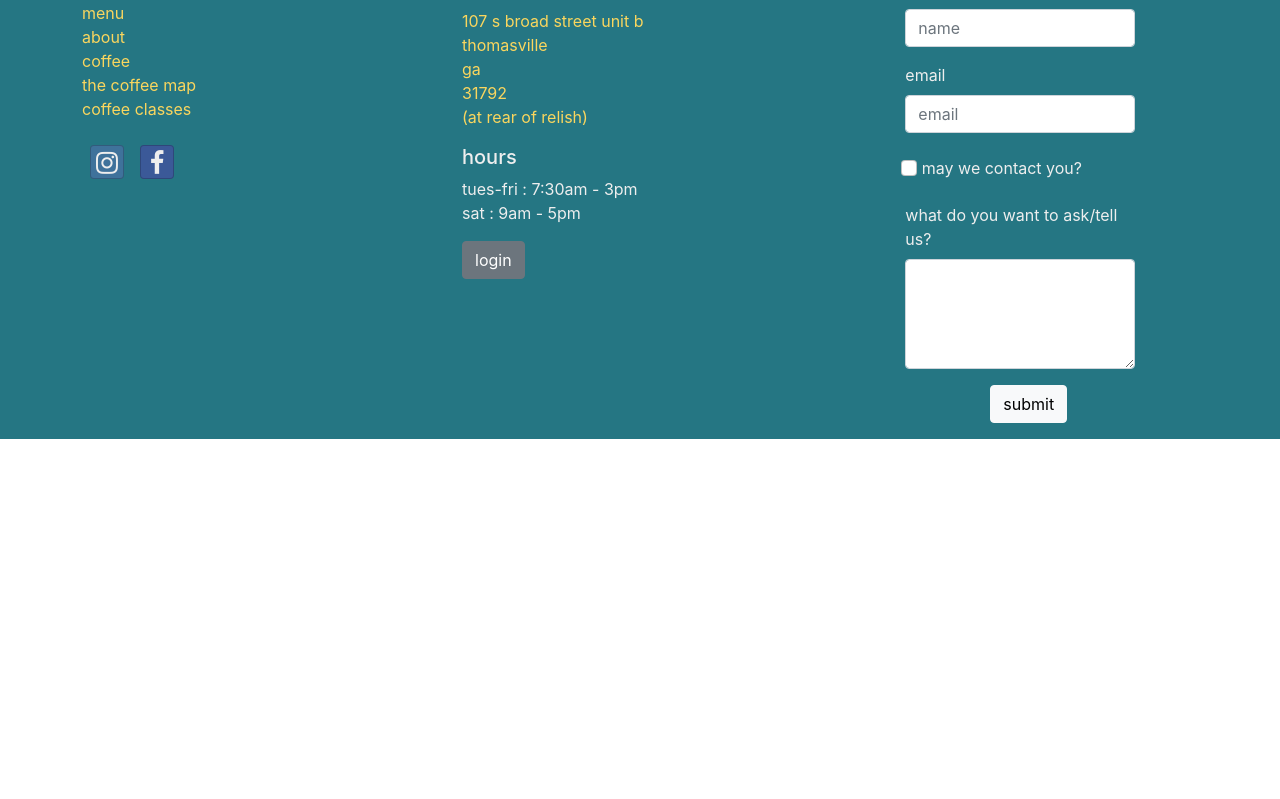
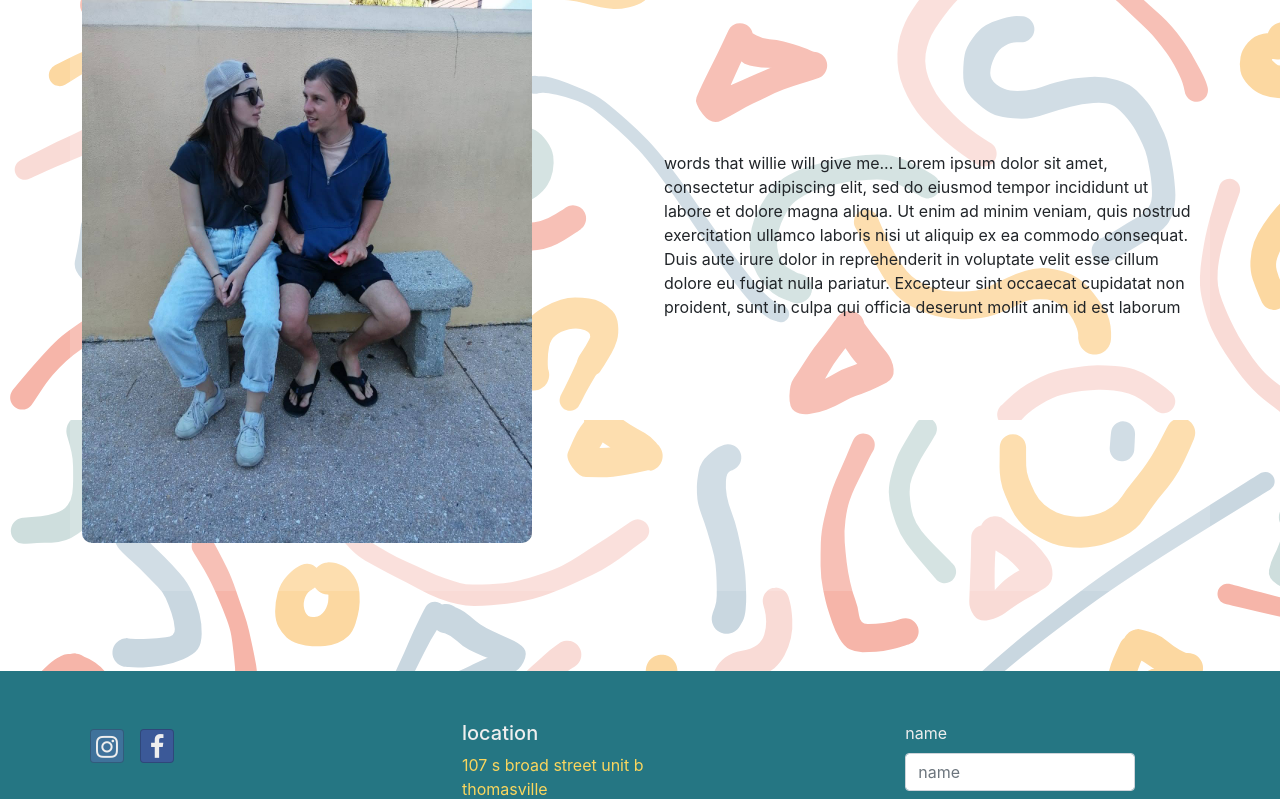
Before and after one commit to clairerob/pasco-coffee-react, a React (Create React App) app: page / in a window 1280 px wide. Shown: the part 2780-3579 px from the top of the page. Before the commit the page ends 3219 px from the top, so only its background shows below. Built offline with nearby package versions, Linux system fonts and the light colour scheme.

Commit message:
undo user login, minor layout tweaks

```diff
--- a/src/App.css
+++ b/src/App.css
@@ -123,7 +123,7 @@ footer {
   }
 
   .aboutpage-img {
-	border-radius: 8px;
+	border-radius: 10px;
 	max-height: 600px;
   }
 
@@ -183,3 +183,8 @@ footer {
 .page-overlay {
 	background-color: rgba(255, 255, 255, 0.15);
 }
+
+.contact-page-location-info {
+	background-color: #63a4ff;
+	border-radius: 10px;
+}
--- a/src/app/store.js
+++ b/src/app/store.js
@@ -1,10 +1,8 @@
 import { configureStore } from '@reduxjs/toolkit';
 import { logger } from 'redux-logger';
-import { userReducer } from '../features/user/userSlice';
 
 export const store = configureStore({
   reducer: {
-    user: userReducer,
   },
   middleware: (getDefaultMiddleware) => getDefaultMiddleware().concat([logger]),
 });
--- a/src/components/Footer.js
+++ b/src/components/Footer.js
@@ -1,15 +1,29 @@
-import { Container, Row, Col } from 'reactstrap';
+import { Container, Row, Col, Button } from 'reactstrap';
 import { Link } from 'react-router-dom';
 import ContactForm from './ContactForm';
-import UserLoginForm from '../features/user/UserLoginForm';
 
 const Footer = () => {
 	return (
 		<footer className='site-footer'>
 			<Container>
 				<Row className='pb-3'>
-					<Col className=' d-none d-md-block'>
-						<ul className='list-unstyled'>
+					<Col className='d-none d-md-block'>
+						<div>
+							<a
+								className='btn btn-social-icon btn-instagram'
+								href='http://instagram.com/'
+							>
+								<i className='fa fa-instagram'></i>
+							</a>
+							<a
+								className='btn btn-social-icon btn-facebook'
+								href='http://facebook.com/'
+							>
+								<i className='fa fa-facebook'></i>
+							</a>
+						</div>
+
+						<ul className='list-unstyled mt-4'>
 							<li>
 								<Link to='/'>home</Link>
 							</li>
@@ -28,22 +42,12 @@ const Footer = () => {
 							<li>
 								<Link to='/coffee-classes'>coffee classes</Link>
 							</li>
+							<li>
+								<Link to='/contact'>contact us</Link>
+							</li>
 						</ul>
 
-						<div>
-							<a
-								class='btn btn-social-icon btn-instagram'
-								href='http://instagram.com/'
-							>
-								<i class='fa fa-instagram'></i>
-							</a>
-							<a
-								class='btn btn-social-icon btn-facebook'
-								href='http://facebook.com/'
-							>
-								<i class='fa fa-facebook'></i>
-							</a>
-						</div>
+						<a href='https://pasco-farms.square.site/pasco-coffee-bar'><Button className='btn-light mx-auto my-5 px-5 btn-lg'>order now</Button></a>
 					</Col>
 					<Col>
 						<h5>location</h5>
@@ -81,7 +85,6 @@ const Footer = () => {
 								<i class='fa fa-facebook'></i>
 							</a>
 						</div>
-						<UserLoginForm />
 					</Col>
 					<Col className='d-none d-sm-block'>
 						<ContactForm />
--- a/src/components/Header.js
+++ b/src/components/Header.js
@@ -7,7 +7,7 @@ import {
 	Nav,
 	NavItem,
 } from 'reactstrap';
-import { Link, NavLink } from 'react-router-dom';
+import { NavLink } from 'react-router-dom';
 
 const Header = () => {
 	const [menuOpen, setMenuOpen] = useState(false);
@@ -16,9 +16,9 @@ const Header = () => {
 	return (
 		<div className='header'>
 			<div className='order-banner'>
-				<Link className='order-banner' to='/order'>
+				<a className='order-banner' href='https://pasco-farms.square.site/pasco-coffee-bar'>
 					ORDER ONLINE
-				</Link>
+				</a>
 			</div>
 			<Navbar sticky='top' expand='sm' light className='mx-auto px-sm-3 px-lg-5'>
 				<NavbarBrand href='/'>
--- /dev/null
+++ b/src/features/AboutContent.js
@@ -0,0 +1,26 @@
+import { Row, Col } from 'reactstrap';
+import owner from '../app/assets/owner.jpg';
+
+const AboutContent = () => {
+	return (
+			<Row className='py-5 gx-5 gy-4 align-items-center'>
+				<Col sm='6'>
+					<img src={owner} className='img-fluid aboutpage-img' alt='owner' />
+				</Col>
+				<Col className='aboutpage-text'>
+					<p>
+						words that willie will give me... Lorem ipsum dolor sit amet,
+						consectetur adipiscing elit, sed do eiusmod tempor incididunt ut
+						labore et dolore magna aliqua. Ut enim ad minim veniam, quis nostrud
+						exercitation ullamco laboris nisi ut aliquip ex ea commodo
+						consequat. Duis aute irure dolor in reprehenderit in voluptate velit
+						esse cillum dolore eu fugiat nulla pariatur. Excepteur sint occaecat
+						cupidatat non proident, sunt in culpa qui officia deserunt mollit
+						anim id est laborum
+					</p>
+				</Col>
+			</Row>
+	);
+};
+
+export default AboutContent;
--- a/src/features/user/UserLoginForm.js
+++ /dev/null
@@ -1,81 +0,0 @@
-import { useState } from 'react';
-import { useSelector, useDispatch } from 'react-redux';
-import { setCurrentUser, selectCurrentUser } from './userSlice';
-import {
-	Modal,
-	ModalHeader,
-	ModalBody,
-	FormGroup,
-	Label,
-	Button,
-} from 'reactstrap';
-import { Formik, Field, Form } from 'formik';
-
-const UserLoginForm = () => {
-	const [loginModalOpen, setLoginModalOpen] = useState(false);
-	const currentUser = useSelector(selectCurrentUser);
-	const dispatch = useDispatch();
-
-	const handleLogin = (values) => {
-		const currentUser = {
-			username: values.username,
-			password: values.password,
-		};
-		dispatch(setCurrentUser(currentUser));
-		setLoginModalOpen(false);
-		console.log(currentUser);
-	};
-
-	return (
-		<>
-			<span>
-				{currentUser ? (
-					<div>
-						<p>you logged in! hurrah welcome</p>
-					</div>
-				) : (
-					<div>
-						<Button onClick={() => setLoginModalOpen(true)}>login</Button>
-					</div>
-				)}
-			</span>
-			<Modal isOpen={loginModalOpen}>
-				<ModalHeader toggle={() => setLoginModalOpen(false)}>login</ModalHeader>
-
-				<ModalBody>
-					<Formik
-						initialValues={{
-							username: '',
-							password: '',
-						}}
-						onSubmit={handleLogin}
-					>
-						<Form>
-							<FormGroup>
-								<Label htmlFor='username'>username</Label>
-								<Field
-									id='username'
-									name='username'
-									placeholder='username'
-									className='form-control'
-								/>
-							</FormGroup>
-							<FormGroup>
-								<Label htmlFor='password'>password</Label>
-								<Field
-									id='password'
-									name='password'
-									placeholder='password'
-									className='form-control'
-								/>
-							</FormGroup>
-							<Button type='submit'>login</Button>
-						</Form>
-					</Formik>
-				</ModalBody>
-			</Modal>
-		</>
-	);
-};
-
-export default UserLoginForm;
--- a/src/features/user/userSlice.js
+++ /dev/null
@@ -1,21 +0,0 @@
-import { createSlice } from '@reduxjs/toolkit';
-
-const initialState = {
-    currentUser: null
-};
-
-const userSlice = createSlice({
-    name: 'user',
-    initialState,
-    reducers: {
-        setCurrentUser: (state, action) => {
-        return { ...state, currentUser: action.payload }
-        }
-    }
-});
-
-export const userReducer = userSlice.reducer;
-
-export const {setCurrentUser} = userSlice.actions;
-
-export const selectCurrentUser = (state) => state.user.currentUser;
--- a/src/pages/AboutPage.js
+++ b/src/pages/AboutPage.js
@@ -1,33 +1,17 @@
-import owner from '../app/assets/owner.jpg';
 import { Container, Row, Col, Button } from 'reactstrap';
+import AboutContent from '../features/AboutContent';
 import { Link } from 'react-router-dom';
 
 const AboutPage = () => {
 	return (
 		<div>
 			<Container className='pt-5 aboutpage-container'>
-				<Row>
-					<Col className='text-center'>
-						<h1>about us</h1>
-					</Col>
-				</Row>
-				<Row className='py-5 gx-5 gy-4 align-items-center'>
-					<Col sm='6'>
-						<img src={owner} className='img-fluid aboutpage-img' alt='owner' />
-					</Col>
-					<Col className='aboutpage-text'>
-						<p>
-							words that willie will give me... Lorem ipsum dolor sit amet,
-							consectetur adipiscing elit, sed do eiusmod tempor incididunt ut
-							labore et dolore magna aliqua. Ut enim ad minim veniam, quis
-							nostrud exercitation ullamco laboris nisi ut aliquip ex ea commodo
-							consequat. Duis aute irure dolor in reprehenderit in voluptate
-							velit esse cillum dolore eu fugiat nulla pariatur. Excepteur sint
-							occaecat cupidatat non proident, sunt in culpa qui officia
-							deserunt mollit anim id est laborum
-						</p>
-					</Col>
-				</Row>
+			<Row>
+				<Col className='text-center'>
+					<h1>about us</h1>
+				</Col>
+			</Row>
+				<AboutContent />
 				<Row className='justify-content-center'>
 					<Col xs='8' md='4' className='py-3'>
 						<Link to='/coffee'>
--- a/src/pages/ContactPage.js
+++ b/src/pages/ContactPage.js
@@ -9,7 +9,7 @@ const ContactPage = () => {
 				<Col xs='12' md='6' className='mt-2'>
 					<ContactForm />
 				</Col>
-				<Col className='mt-5'>
+				<Col className='mt-5 contact-page-location-info pt-4 pb-3 px-4'>
 						<Row>
 							<h3>find us at:</h3>
 							<Col className='mt-3'>
--- a/src/pages/HomePage.js
+++ b/src/pages/HomePage.js
@@ -4,6 +4,7 @@ import { Link } from 'react-router-dom';
 import CoffeeInfo from '../features/coffeemap/CoffeeInfo';
 import MenuCarousel from '../features/menu/MenuCarousel';
 import ClassInfo from '../features/coffeeclasses/ClassInfo';
+import AboutContent from '../features/AboutContent';
 
 const HomePage = () => {
 
@@ -38,7 +39,7 @@ const HomePage = () => {
 				<CoffeeInfo />
 				<MenuCarousel />
 				<ClassInfo />
-				<div id='footer' />
+				<AboutContent />
 			</Container>
 		</div>
 	);
```
